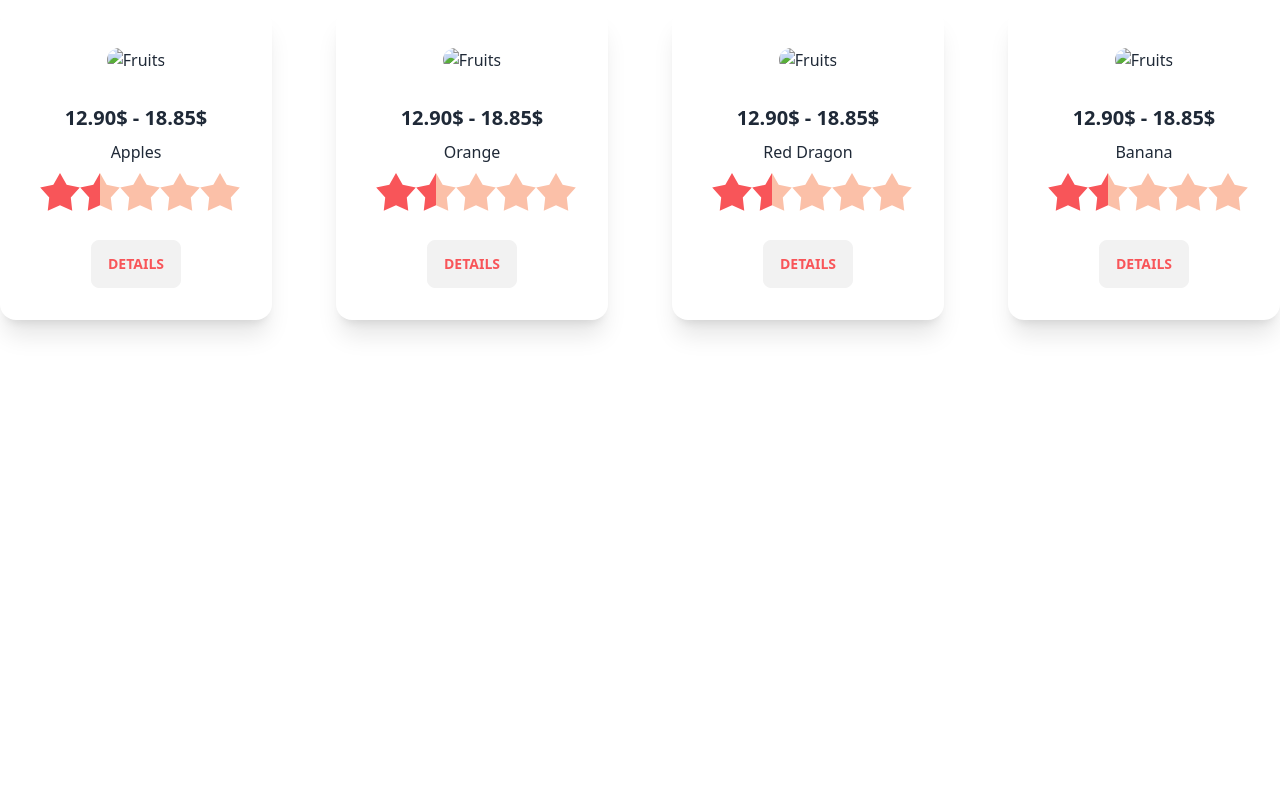
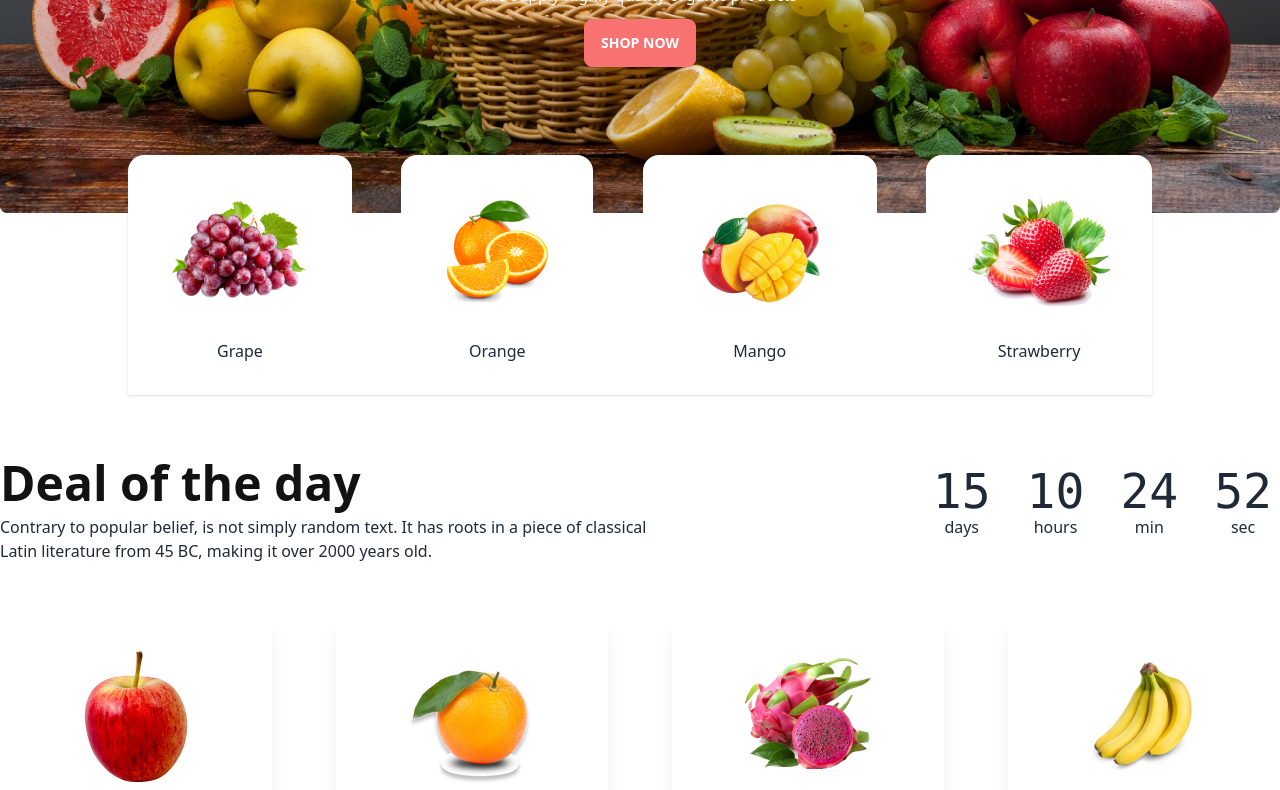
Before and after one commit to abtahsan/project-3, a plain HTML site: page index.html in a window 1280 px wide. Shown: the part 388-1178 px from the top of the page. Before the commit the page ends 800 px from the top, so only its background shows below. Drawn offline with nearby package versions, Linux system fonts and the light colour scheme; the site is published under a folder, as on GitHub Pages, so addresses that start at the root find nothing.

Commit message:
Images changes

```diff
--- a/index.html
+++ b/index.html
@@ -56,7 +56,7 @@
           <div class="header-carousel container mx-auto">
             <div class="carousel w-full">
               <div id="slide1" class="carousel-item relative w-full">
-                <img src="/images/banner1.png" class="w-full" />
+                <img src="images/banner1.png" class="w-full" />
 
                 <div class="absolute flex justify-between items-center transform -translate-y-1/2 left-5 right-5 top-1/2">
                   <a href="#slide4" class="btn btn-circle">❮</a>
@@ -71,7 +71,7 @@
                 </div>
               </div>
               <div id="slide2" class="carousel-item relative w-full">
-                <img src="/images/banner3.png" class="w-full" />
+                <img src="images/banner3.png" class="w-full" />
                 <div class="absolute flex justify-between items-center transform -translate-y-1/2 left-5 right-5 top-1/2">
                   <a href="#slide1" class="btn btn-circle">❮</a>
                   <div class="contents text-center text-white">
@@ -85,7 +85,7 @@
                 </div>
               </div>
               <div id="slide3" class="carousel-item relative w-full">
-                <img src="/images/banner3.png" class="w-full" />
+                <img src="images/banner3.png" class="w-full" />
                 <div class="absolute flex justify-between items-center transform -translate-y-1/2 left-5 right-5 top-1/2">
                   <a href="#slide2" class="btn btn-circle">❮</a>
                   <div class="contents text-center text-white">
@@ -99,7 +99,7 @@
                 </div>
               </div>
               <div id="slide4" class="carousel-item relative w-full">
-                <img src="/images/banner4.png" class="w-full" />
+                <img src="images/banner4.png" class="w-full" />
                 <div class="absolute flex justify-between items-center transform -translate-y-1/2 left-5 right-5 top-1/2">
                   <a href="#slide3" class="btn btn-circle">❮</a>
                   <div class="contents text-center text-white">
@@ -121,7 +121,7 @@
               <div>
                 <div class="card bg-base-100">
                   <figure class="px-10 pt-10">
-                    <img src="/images/fruit1.png" alt="Shoes" class="rounded-xl" />
+                    <img src="images/fruit1.png" alt="Shoes" class="rounded-xl" />
                   </figure>
                   <div class="card-body items-center text-center">
                     <p>Grape</p>
@@ -131,7 +131,7 @@
               <div>
                 <div class="card bg-base-100">
                   <figure class="px-10 pt-10">
-                    <img src="/images/fruit2.png" alt="Shoes" class="rounded-xl" />
+                    <img src="images/fruit2.png" alt="Shoes" class="rounded-xl" />
                   </figure>
                   <div class="card-body items-center text-center">
                     <p>Orange</p>
@@ -141,7 +141,7 @@
               <div>
                 <div class="card bg-base-100">
                   <figure class="px-10 pt-10">
-                    <img src="/images/fruit3.png" alt="Shoes" class="rounded-xl" />
+                    <img src="images/fruit3.png" alt="Shoes" class="rounded-xl" />
                   </figure>
                   <div class="card-body items-center text-center">
                     <p>Mango</p>
@@ -151,7 +151,7 @@
               <div>
                 <div class="card bg-base-100">
                   <figure class="px-10 pt-10">
-                    <img src="/images/fruit4.png" alt="Shoes" class="rounded-xl" />
+                    <img src="images/fruit4.png" alt="Shoes" class="rounded-xl" />
                   </figure>
                   <div class="card-body items-center text-center">
                     <p>Strawberry</p>
@@ -204,7 +204,7 @@
       <div class="fruit-details container my-12 mx-auto flex justify-between gap-6">
         <div class="card bg-base-100 shadow-xl">
           <figure class="px-10 pt-10">
-            <img src="/images/fruit6.png" alt="Fruits" class="rounded-xl" />
+            <img src="images/fruit6.png" alt="Fruits" class="rounded-xl" />
           </figure>
           <div class="card-body items-center text-center">
             <h2 class="card-title">12.90$ - 18.85$</h2>
@@ -228,7 +228,7 @@
             <dialog id="my_modal_2" class="modal">
               <div class="modal-box">
                 <div class="card">
-                  <figure><img src="/images/fruit6.png" alt="Fruits" class="rounded-xl" /></figure>
+                  <figure><img src="images/fruit6.png" alt="Fruits" class="rounded-xl" /></figure>
                   <div class="card-body">
                     <h2 class="card-title justify-center">Red Dragon</h2>
                     <p>Professional employees are there for you to pick the most amazing and fresh fruits.</p>
@@ -260,7 +260,7 @@
         </div>
         <div class="card bg-base-100 shadow-xl">
           <figure class="px-10 pt-10">
-            <img src="/images/fruit7.png" alt="Fruits" class="rounded-xl" />
+            <img src="images/fruit7.png" alt="Fruits" class="rounded-xl" />
           </figure>
           <div class="card-body items-center text-center">
             <h2 class="card-title">12.90$ - 18.85$</h2>
@@ -284,7 +284,7 @@
             <dialog id="my_modal_6" class="modal">
               <div class="modal-box">
                 <div class="card">
-                  <figure><img src="/images/fruit7.png" alt="Fruits" class="rounded-xl" /></figure>
+                  <figure><img src="images/fruit7.png" alt="Fruits" class="rounded-xl" /></figure>
                   <div class="card-body">
                     <h2 class="card-title justify-center">Red Dragon</h2>
                     <p>Professional employees are there for you to pick the most amazing and fresh fruits.</p>
@@ -317,7 +317,7 @@
 
         <div class="card bg-base-100 shadow-xl">
           <figure class="px-10 pt-10">
-            <img src="/images/fruit8.png" alt="Fruits" class="rounded-xl" />
+            <img src="images/fruit8.png" alt="Fruits" class="rounded-xl" />
           </figure>
           <div class="card-body items-center text-center">
             <h2 class="card-title">12.90$ - 18.85$</h2>
@@ -341,7 +341,7 @@
             <dialog id="my_modal_3" class="modal">
               <div class="modal-box">
                 <div class="card">
-                  <figure><img src="/images/fruit8.png" alt="Fruits" class="rounded-xl" /></figure>
+                  <figure><img src="images/fruit8.png" alt="Fruits" class="rounded-xl" /></figure>
                   <div class="card-body">
                     <h2 class="card-title justify-center">Red Dragon</h2>
                     <p>Professional employees are there for you to pick the most amazing and fresh fruits.</p>
@@ -373,7 +373,7 @@
         </div>
         <div class="card bg-base-100 shadow-xl">
           <figure class="px-10 pt-10">
-            <img src="/images/fruit9.png" alt="Fruits" class="rounded-xl" />
+            <img src="images/fruit9.png" alt="Fruits" class="rounded-xl" />
           </figure>
           <div class="card-body items-center text-center">
             <h2 class="card-title">12.90$ - 18.85$</h2>
@@ -397,7 +397,7 @@
             <dialog id="my_modal_4" class="modal">
               <div class="modal-box">
                 <div class="card">
-                  <figure><img src="./images/fruit9.png" alt="Fruits" class="rounded-xl" /></figure>
+                  <figure><img src="images/fruit9.png" alt="Fruits" class="rounded-xl" /></figure>
                   <div class="card-body">
                     <h2 class="card-title justify-center">Banana</h2>
                     <p>Professional employees are there for you to pick the most amazing and fresh fruits.</p>
```
